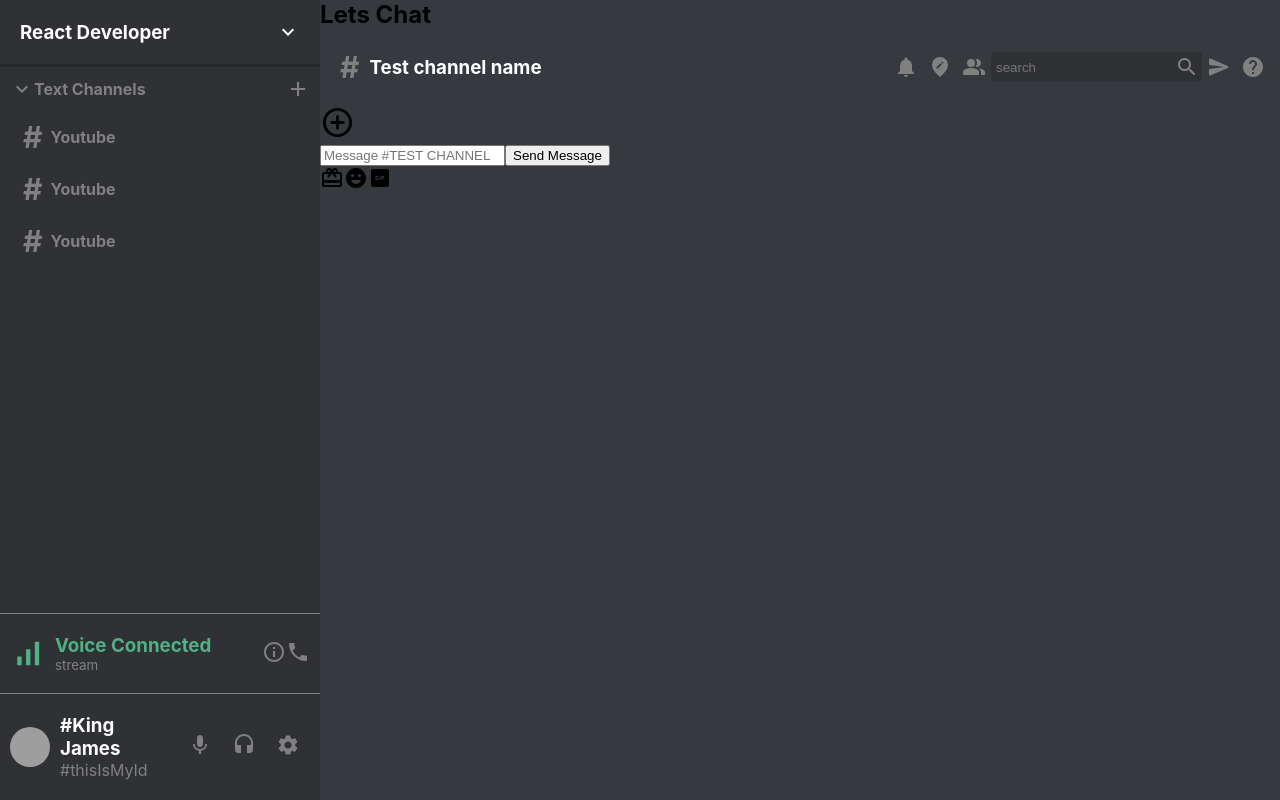
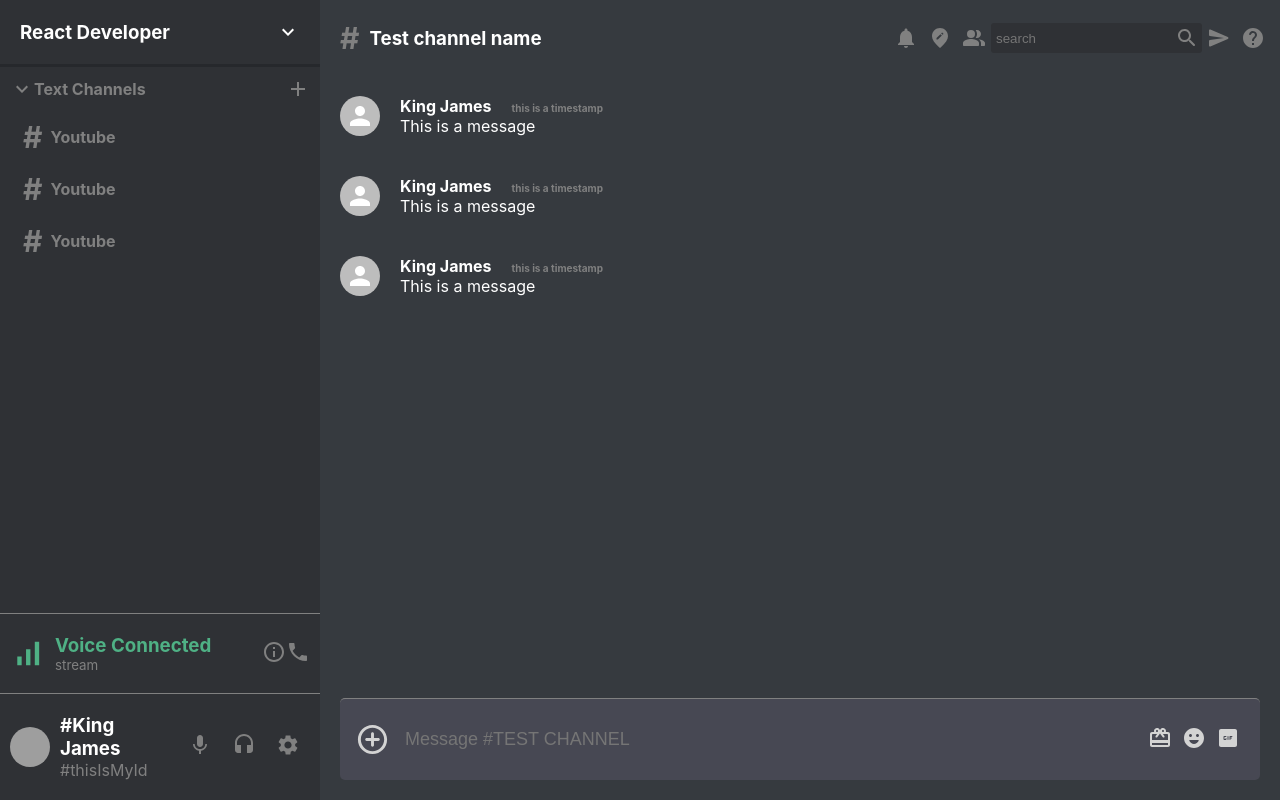
Before and after one commit to James-Mwendwa/discord-clone, a React (Create React App) app: page / in a window 1280 px wide. Built offline with nearby package versions, Linux system fonts and the light colour scheme; grey boxes are pictures that could not be loaded.

Commit message:
discord-clone

```diff
--- a/src/Chat.css
+++ b/src/Chat.css
@@ -6,3 +6,41 @@
     height: 100vh;
 
 }
+
+.chat-input {
+    display: flex;
+    color: lightgray;
+    align-items: center;
+    justify-content: space-between;
+    padding: 15px;
+    border-radius: 5px;
+    margin: 20px;
+    border-top: 1px solid gray;
+    background-color: #474853;
+}
+
+.chat-messages {
+    flex: 1;
+}
+
+.chat-input > form > input {
+    padding: 15px;
+    background: transparent;
+    width: 100%;
+    border: none;
+    outline-width: 0;
+    color: white;
+    font-size: large;
+}
+
+.chat-input > form {
+    flex: 1;
+}
+
+.chat-inputButton {
+    display: none;
+}
+
+.chat-inputIcons > .MuiSvgIcon-root {
+    padding: 5px;
+}
--- a/src/Chat.js
+++ b/src/Chat.js
@@ -1,5 +1,8 @@
 import "./Chat.css";
 import ChatHeader from "./ChatHeader";
+import Message from './Message';
+
+
 import AddCircleOutlineRoundedIcon from "@mui/icons-material/AddCircleOutlineRounded";
 import CardGiftcardRoundedIcon from "@mui/icons-material/CardGiftcardRounded";
 import GifBoxRoundedIcon from "@mui/icons-material/GifBoxRounded";
@@ -8,10 +11,13 @@ import EmojiEmotionsRoundedIcon from "@mui/icons-material/EmojiEmotionsRounded";
 const Chat = () => {
   return (
     <div className="chat">
-      <h2>Lets Chat</h2>
       <ChatHeader />
 
-      <div className="chat-me"></div>
+      <div className="chat-messages">
+        <Message />
+        <Message />
+        <Message />
+      </div>
 
       <div className="chat-input">
         <AddCircleOutlineRoundedIcon fontSize="large" />
--- a/src/Firebase.js
+++ b/src/Firebase.js
@@ -1,3 +1,5 @@
+import firebase from 'firebase';
+
 const firebaseConfig = {
   apiKey: "AIzaSyBWZXB7PNy-tg045UgMbT-9MeQOjc4XbSw",
   authDomain: "discord-clone-6691d.firebaseapp.com",
@@ -7,3 +9,5 @@ const firebaseConfig = {
   appId: "1:415530273128:web:6a7a404fc73a4502536edd",
   measurementId: "G-69RWS4789X",
 };
+
+const firebaseApp = firebase.initializeApp(firebaseConfig);
```
